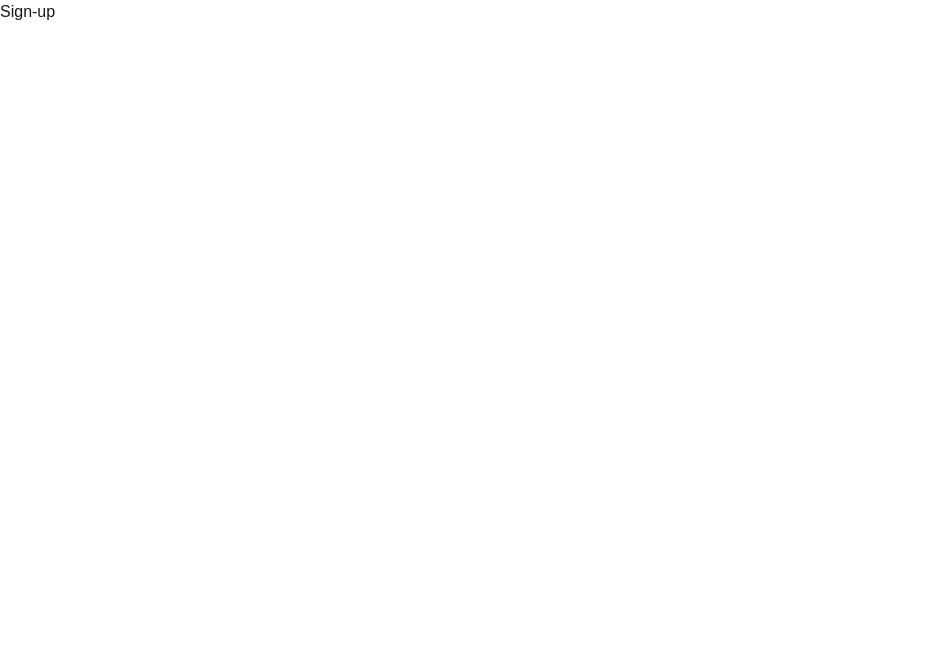
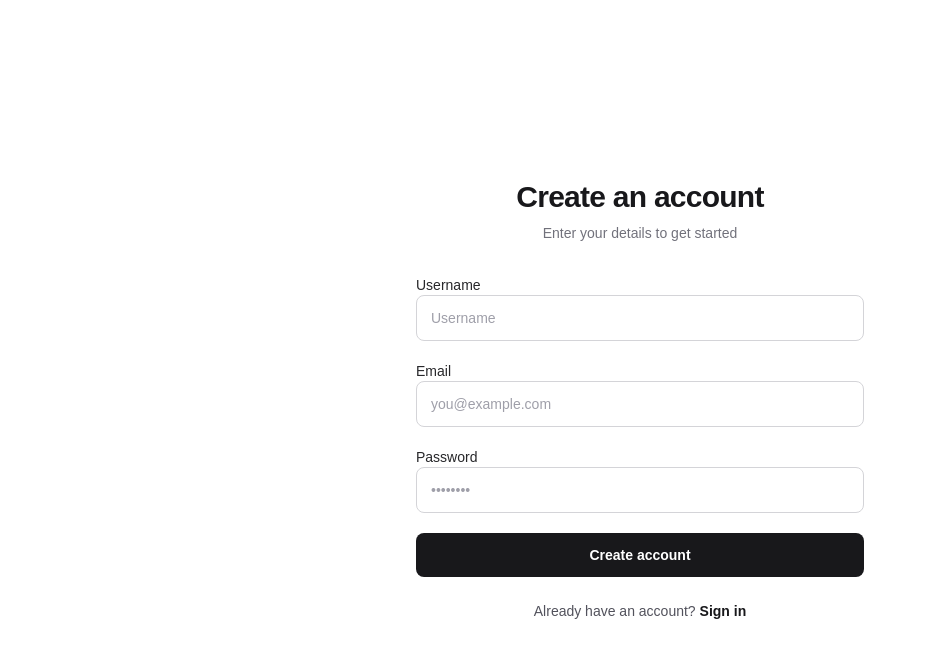
Before and after one commit to Abbas-shah10/E-Commerce, a Next.js app: page /sign-up in a window 1280 px wide. Shown: the top 658 px of the page, without its empty margins (0-926 px from the left). Built offline with nearby package versions, Linux system fonts and the light colour scheme.

Commit message:
feat: implement sign-up form with username, email, and password fields

```diff
--- a/app/(auth)/sign-up/page.tsx
+++ b/app/(auth)/sign-up/page.tsx
@@ -1,7 +1,77 @@
-import React from "react";
+"use client";
+import React, { useState } from "react";
+import Link from "next/link";
 
-const page = () => {
-  return <div>Sign-up</div>;
+const SignUp = () => {
+  const [username, setUsername] = useState("");
+  const [email, setEmail] = useState("");
+  const [password, setPassword] = useState("");
+  return (
+    <main className="flex min-h-screen items-center justify-center bg-white px-4 py-10">
+      <section className="w-full max-w-md">
+        <div className="mb-8 text-center">
+          <h1 className="text-3xl font-bold tracking-tight text-zinc-900">
+            Create an account
+          </h1>
+          <p className="mt-2 text-sm text-zinc-500">
+            Enter your details to get started
+          </p>
+        </div>
+
+        <form className="space-y-5">
+          <label className="block space-y-2 text-sm font-medium text-zinc-800">
+            <span>Username</span>
+            <input
+              value={username}
+              onChange={(e) => setUsername(e.target.value)}
+              type="text"
+              placeholder="Username"
+              className="w-full rounded-lg border border-zinc-300 px-3.5 py-3 text-sm font-normal text-zinc-900 outline-none transition placeholder:text-zinc-400 focus:border-zinc-900 focus:ring-2 focus:ring-zinc-900/10"
+            />
+          </label>
+
+          <label className="block space-y-2 text-sm font-medium text-zinc-800">
+            <span>Email</span>
+            <input
+              value={email}
+              onChange={(e) => setEmail(e.target.value)}
+              type="email"
+              placeholder="you@example.com"
+              className="w-full rounded-lg border border-zinc-300 px-3.5 py-3 text-sm font-normal text-zinc-900 outline-none transition placeholder:text-zinc-400 focus:border-zinc-900 focus:ring-2 focus:ring-zinc-900/10"
+            />
+          </label>
+
+          <label className="block space-y-2 text-sm font-medium text-zinc-800">
+            <span>Password</span>
+            <input
+              value={password}
+              onChange={(e) => setPassword(e.target.value)}
+              type="password"
+              placeholder="••••••••"
+              className="w-full rounded-lg border border-zinc-300 px-3.5 py-3 text-sm font-normal text-zinc-900 outline-none transition placeholder:text-zinc-400 focus:border-zinc-900 focus:ring-2 focus:ring-zinc-900/10"
+            />
+          </label>
+
+          <button
+            type="submit"
+            className="w-full rounded-lg bg-zinc-900 px-4 py-3 text-sm font-semibold text-white transition hover:bg-zinc-800 focus:outline-none focus:ring-2 focus:ring-zinc-900 focus:ring-offset-2"
+          >
+            Create account
+          </button>
+        </form>
+
+        <p className="mt-6 text-center text-sm text-zinc-600">
+          Already have an account?{" "}
+          <Link
+            href="/sign-in"
+            className="font-semibold text-zinc-900 hover:underline"
+          >
+            Sign in
+          </Link>
+        </p>
+      </section>
+    </main>
+  );
 };
 
-export default page;
+export default SignUp;
--- a/app/actions/auth.ts
+++ b/app/actions/auth.ts
@@ -28,7 +28,7 @@ export async function signUp(_prev: unknown, formData: FormData) {
       role,
     });
 
-    return { success: false, message: "User signup successfully", user };
+    return { success: true, message: "User signup successfully", user };
   } catch (error) {
     return { success: false, error: "Something went wrong" };
   }
```
